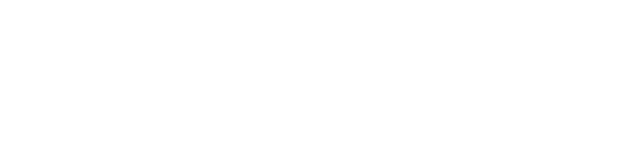
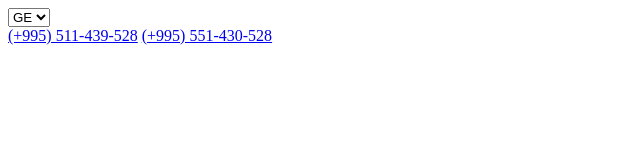
Before and after one commit to unknownkillid/TaxiAPP, a website: page index.html in a window 1280 px wide. Shown: the whole page, without its empty margins (0-640 px from the left). Drawn offline with Linux system fonts and the light colour scheme.

Commit message:
header added

```diff
--- a/index.html
+++ b/index.html
@@ -10,7 +10,25 @@
 </head>
 <body>
 
+    <header class="mainHeader">
+        <select name="language" id="lang">
+            <option value="GE">GE</option>
+            <option value="EN">EN</option>
+            <option value="RU">RU</option>
+        </select>
 
+        <div class="header-links">
+            <a href="#"></a>
+            <a href="#"></a>
+            <a href="#"></a>
+            <a href="#"></a>
+        </div>
+
+        <div class="numbers">
+            <a href="tel:+995511439528">(+995) 511-439-528</a>
+            <a href="tel:+995551430528">(+995) 551-430-528</a>
+        </div>
+    </header>
 
     <script src="script/script.js"></script>
 </body>
```
